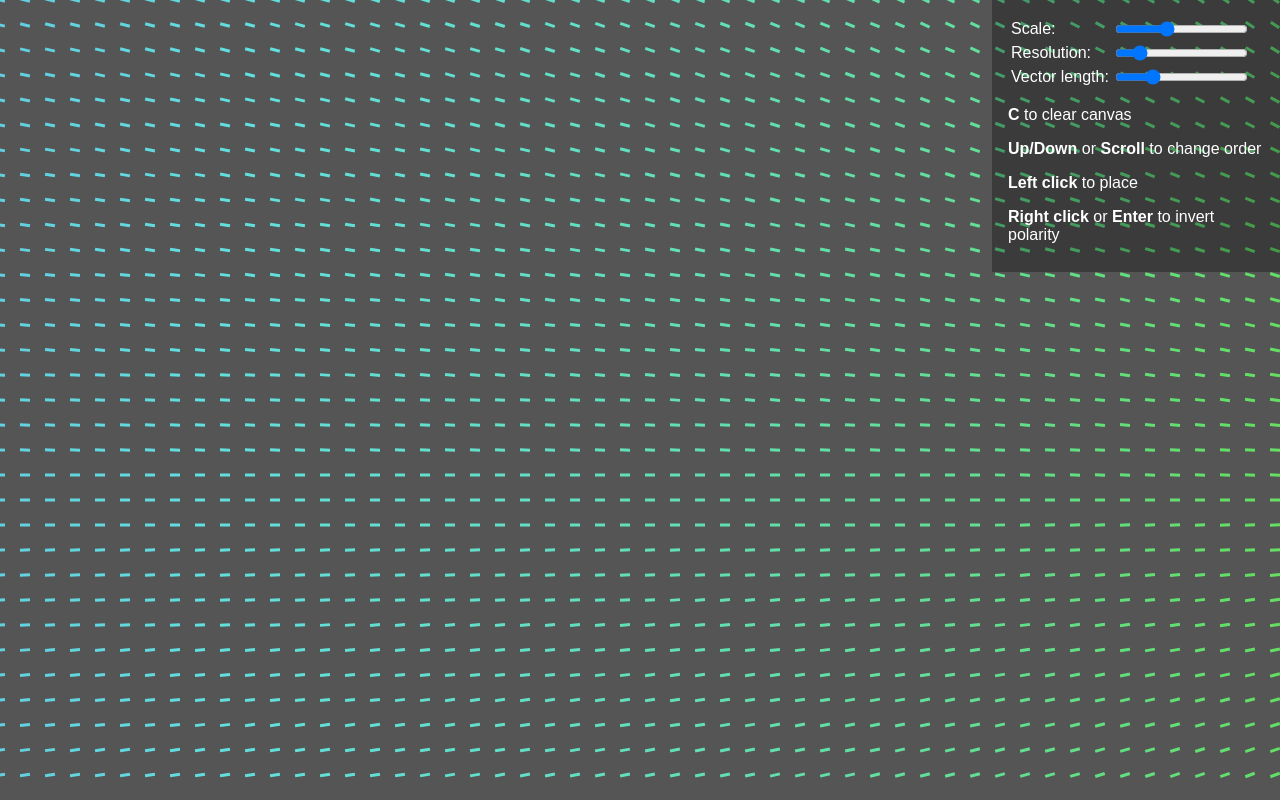
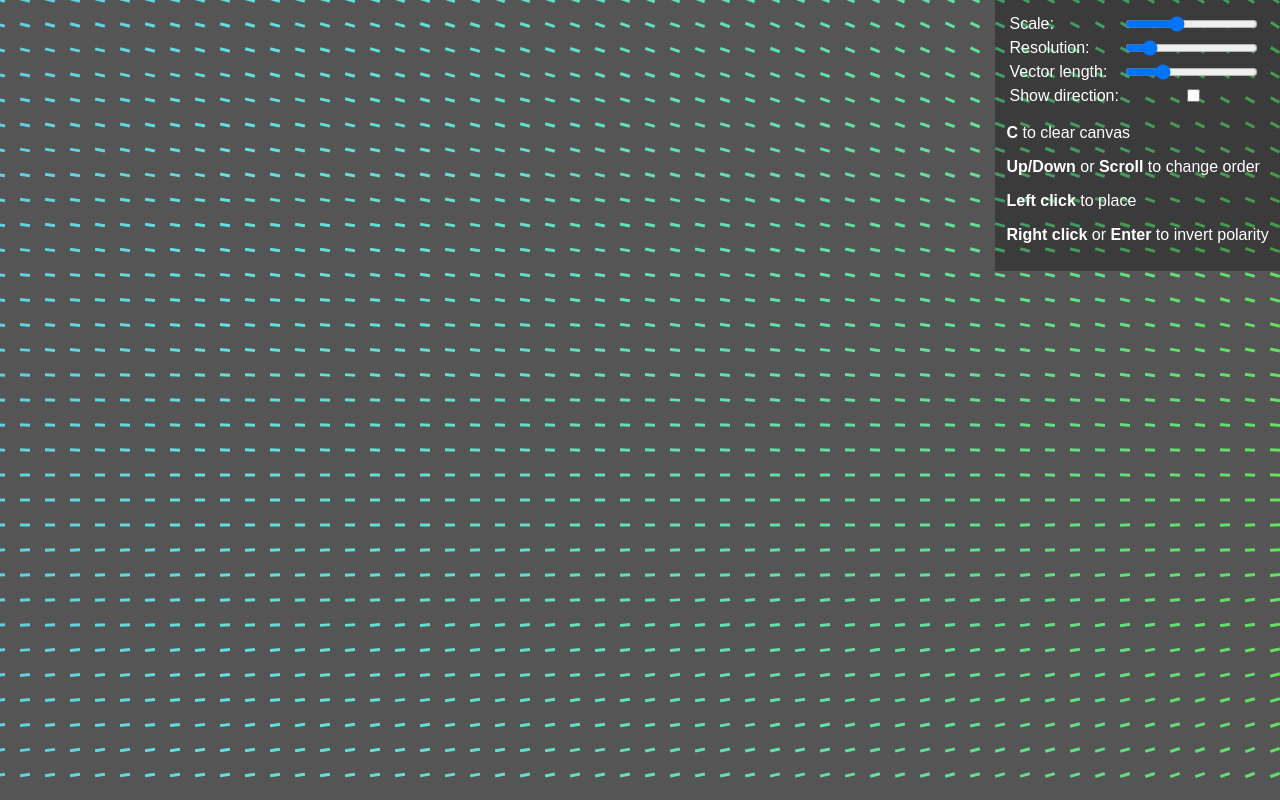
Before and after one commit to pinico42/flowbuilder, a plain HTML site: page index.html in a window 1280 px wide. Drawn offline with Linux system fonts and the light colour scheme.

Commit message:
Added direction checkbox

```diff
--- a/index.html
+++ b/index.html
@@ -8,12 +8,10 @@
 		}
 
 		#controls {
-			width: 16em;
-			height: 15em;
 			position: fixed;
 			background-color: rgba(0,0,0,0.3);
 			color: white;
-			padding: 1em;
+			padding: 0.7em;
     		right: 0;
 		}
 
@@ -33,6 +31,7 @@
 			<tr><td>Scale:</td><td><input id="s_unit" type="range" min="40" max="200" value="100" onchange="updateSlider(this)"></td></tr>
 			<tr><td>Resolution:</td><td><input id="s_cpunit" type="range" min="30" max="100" value="40" onchange="updateSlider(this)"></td></tr>
 			<tr><td>Vector length:</td><td><input id="s_length" type="range" min="3" max="30" value="10" onchange="updateSlider(this)"></td></tr>
+			<tr><td>Show direction:</td><td><input id="t_direction" type="checkbox" onclick="showdirection=!showdirection;"></td></tr>
 		</table>
 		<p><b>C</b> to clear canvas</p>
 		<p><b>Up/Down</b> or <b>Scroll</b> to change order</p>
@@ -48,6 +47,7 @@
 var unit = 100;
 var cpunit = 0.25
 var length = 10;
+var showdirection = false;
 
 function M(z){
 	var w = Complex();
@@ -71,8 +71,8 @@ function drawVectors(){
 			ctx.strokeStyle="hsl("+hue+", 66%, 63%)";
 			ctx.lineWidth=3;
 			ctx.beginPath();
-			ctx.moveTo((a*unit-length/2*Math.cos(arg)),(b*unit-length/2*Math.sin(arg)));
-			ctx.lineTo((a*unit+length/2*Math.cos(arg)),(b*unit+length/2*Math.sin(arg)));
+			ctx.moveTo(a*unit-length/2*Math.cos(arg),b*unit-length/2*Math.sin(arg));
+			ctx.lineTo((a*unit+length*(1+showdirection)/2*Math.cos(arg)),(b*unit+length*(1+showdirection)/2*Math.sin(arg)));
 			ctx.stroke();
 		}
 	}
```
